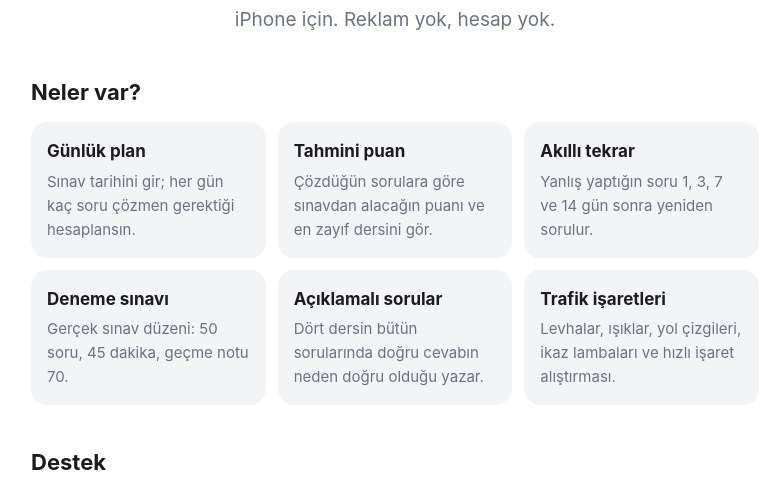
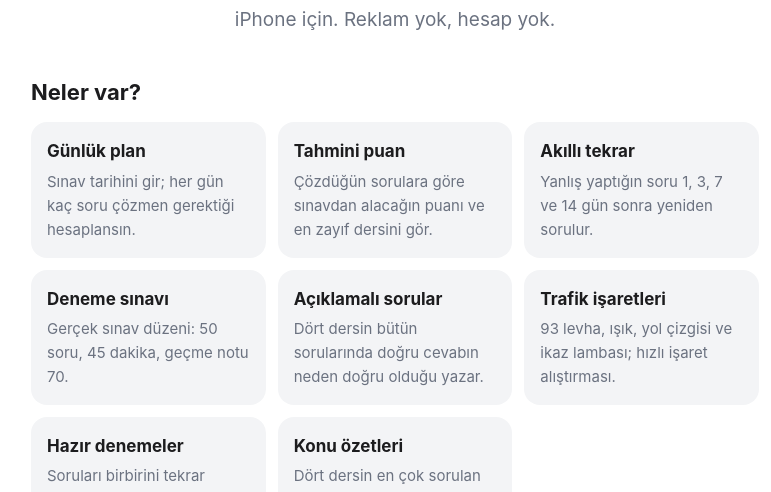
Before and after one commit to esrasen9/ehliyet-tamam, a plain HTML site: page index.html in a window 1280 px wide. Shown: the part 291-783 px from the top of the page, without its empty margins (245-1016 px from the left). Drawn offline with Linux system fonts and the light colour scheme.

Commit message:
Add files via upload

```diff
--- a/index.html
+++ b/index.html
@@ -40,7 +40,9 @@
     <div class="card"><h3>Akıllı tekrar</h3><p>Yanlış yaptığın soru 1, 3, 7 ve 14 gün sonra yeniden sorulur.</p></div>
     <div class="card"><h3>Deneme sınavı</h3><p>Gerçek sınav düzeni: 50 soru, 45 dakika, geçme notu 70.</p></div>
     <div class="card"><h3>Açıklamalı sorular</h3><p>Dört dersin bütün sorularında doğru cevabın neden doğru olduğu yazar.</p></div>
-    <div class="card"><h3>Trafik işaretleri</h3><p>Levhalar, ışıklar, yol çizgileri, ikaz lambaları ve hızlı işaret alıştırması.</p></div>
+    <div class="card"><h3>Trafik işaretleri</h3><p>93 levha, ışık, yol çizgisi ve ikaz lambası; hızlı işaret alıştırması.</p></div>
+    <div class="card"><h3>Hazır denemeler</h3><p>Soruları birbirini tekrar etmeyen 19 numaralı deneme; en iyi puanın saklanır.</p></div>
+    <div class="card"><h3>Konu özetleri</h3><p>Dört dersin en çok sorulan noktaları kısa maddeler hâlinde.</p></div>
   </div>
 
   <h2 id="destek">Destek</h2>
```
Also changed, not shown: gizlilik.html (+3 -0 lines).
